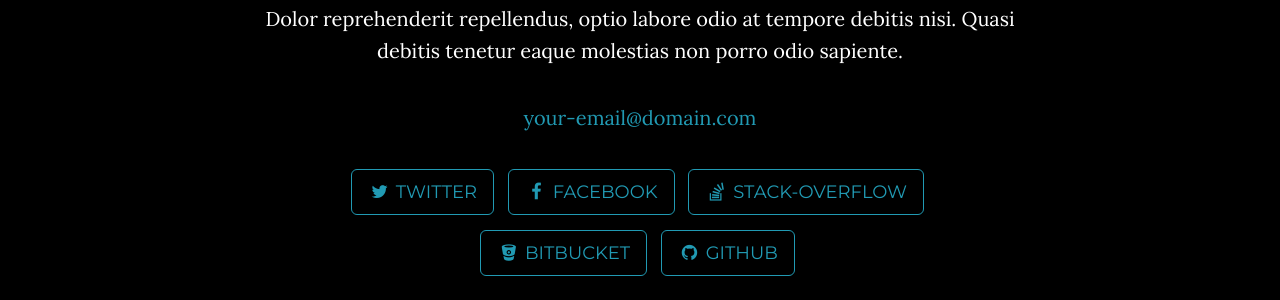
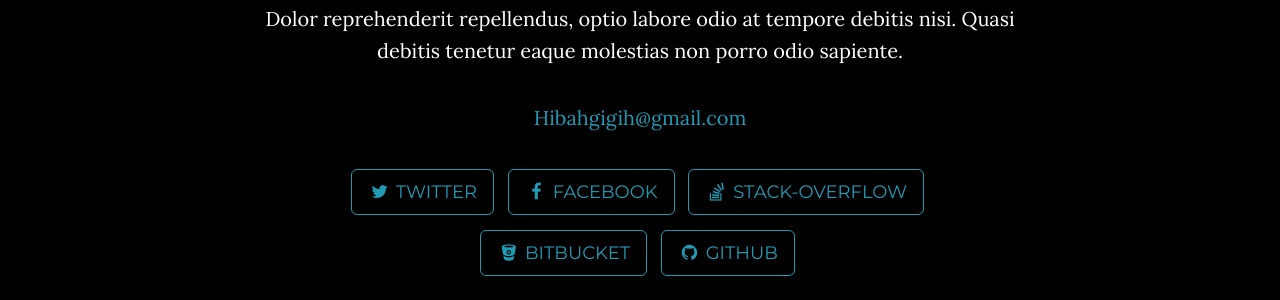
Before and after one commit to hibahgigih/hibahgigih.github.io, a Jekyll site: the page built from index.html, in a window 1280 px wide and 900 px high, scrolled down 2255 px. Shown: the part 155-455 px from the top of the window. Built offline with Jekyll 4.4.1, drawn with Linux system fonts in a browser that asks for light colours.

Commit message:
Update _config.yml

```diff
--- a/_config.yml
+++ b/_config.yml
@@ -1,6 +1,6 @@
 # Site settings
-title: Grayscale
-email: your-email@domain.com
+title: Hibah Desk
+email: Hibahgigih@gmail.com
 url: https://example.github.io
 description: "Write an awesome description for your new site here. You can edit this line in _config.yml. It will appear in your document head meta (for Google search results) and in your feed.xml site description."
 
```
